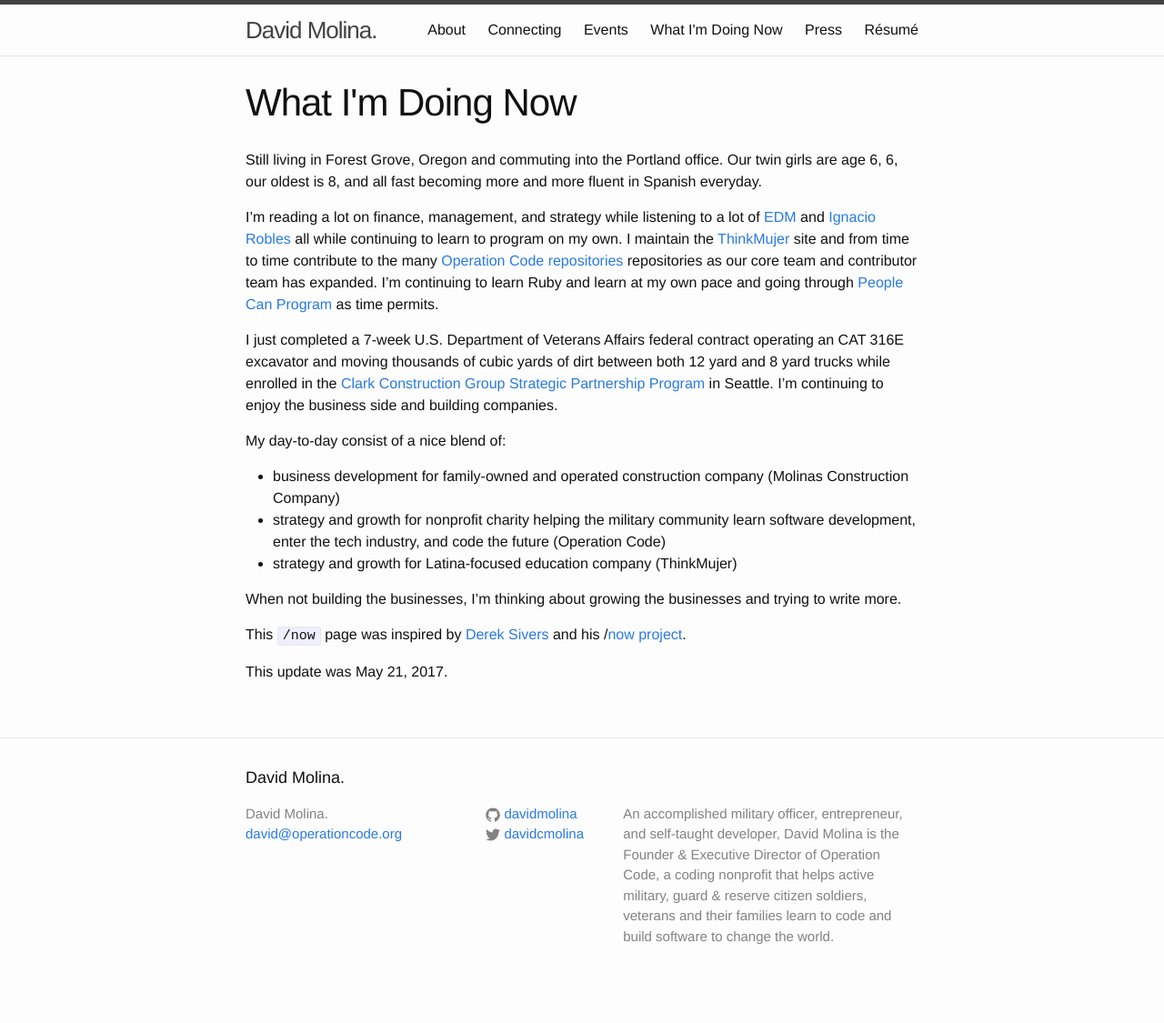
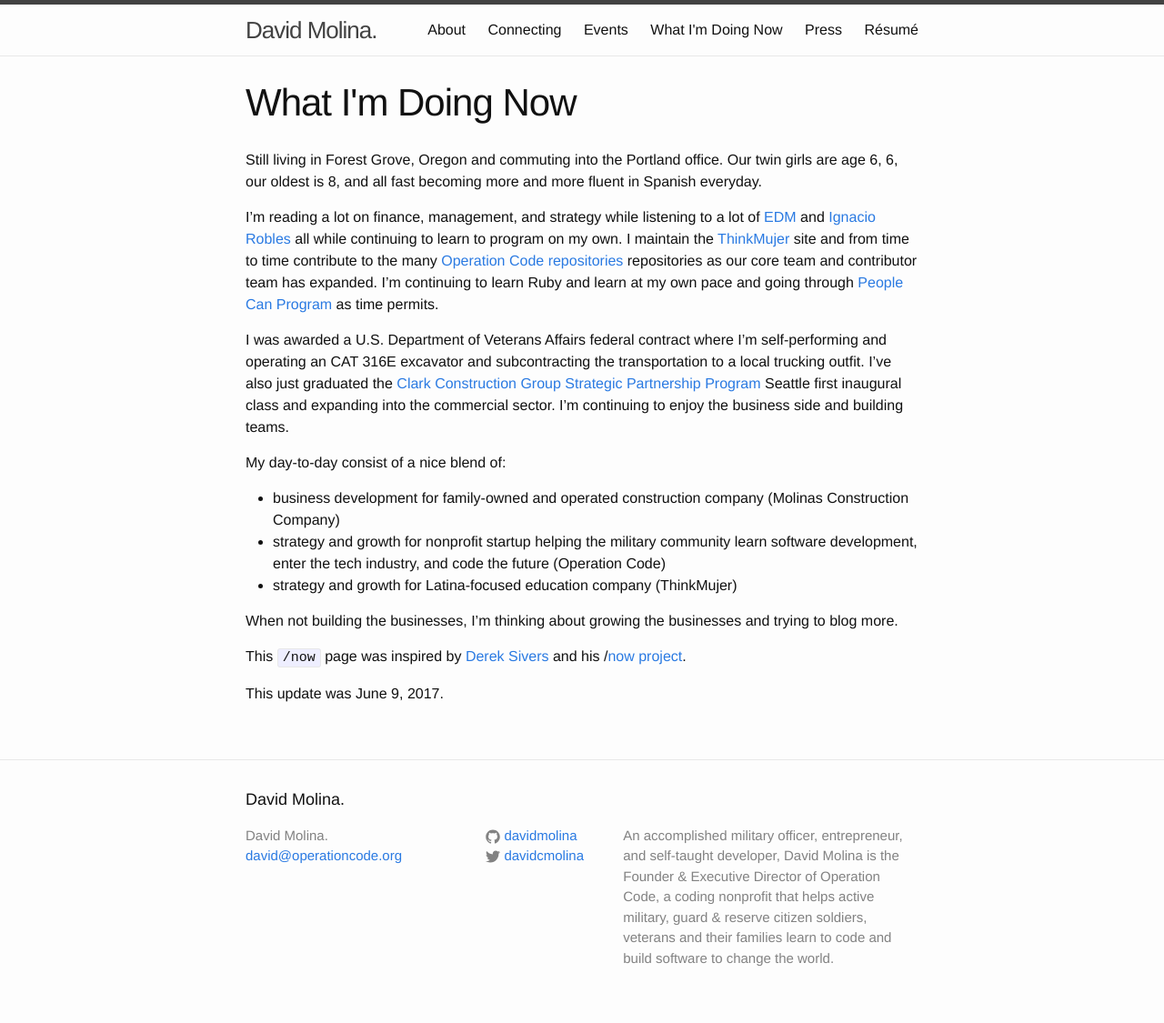
Before and after one commit to davidmolina/davidmolina.github.io, a Jekyll site: the page built from now.md, in a window 1280 px wide. Shown: the whole page at 91% size. Built offline with Jekyll 4.4.1, drawn with Linux system fonts in a browser that asks for light colours; before the commit the page ends 1101 px from its top, so only the background shows below that.

Commit message:
Embed video, update now

```diff
--- /dev/null
+++ b/_aerobatic.config.yml
@@ -0,0 +1 @@
+url: https://__baseurl__
--- a/now.md
+++ b/now.md
@@ -8,15 +8,15 @@
 
 I'm reading a lot on finance, management, and strategy while listening to a lot of [EDM](https://open.spotify.com/user/1137072174/playlist/4XAEkK9s6yTAGyTtaMEC0e) and [Ignacio Robles](https://open.spotify.com/user/123891019/playlist/2NFJsDhYBgIs5cRWzYZsfb) all while continuing to learn to program on my own. I maintain the [ThinkMujer](https://thinkmujer.com) site and from time to time contribute to the many [Operation Code repositories](https://github.com/OperationCode/) repositories as our core team and contributor team has expanded. I'm continuing to learn Ruby and learn at my own pace and going through [People Can Program](https://peoplecanprogram.com/index.html) as time permits.
 
-I just completed a 7-week U.S. Department of Veterans Affairs federal contract operating an CAT 316E excavator and moving thousands of cubic yards of dirt between both 12 yard and 8 yard trucks while enrolled in the [Clark Construction Group Strategic Partnership Program](http://clarkconstruction.com/news/clark-kicks-strategic-partnership-program-seattle) in Seattle. I'm continuing to enjoy the business side and building companies.
+I was awarded a U.S. Department of Veterans Affairs federal contract where I'm self-performing and operating an CAT 316E excavator and subcontracting the transportation to a local trucking outfit. I've also just graduated the [Clark Construction Group Strategic Partnership Program](http://clarkconstruction.com/news/clark-kicks-strategic-partnership-program-seattle) Seattle first inaugural class and expanding into the commercial sector. I'm continuing to enjoy the business side and building teams.
 
 My day-to-day consist of a nice blend of:
 - business development for family-owned and operated construction company (Molinas Construction Company)
-- strategy and growth for nonprofit charity helping the military community learn software development, enter the tech industry, and code the future (Operation Code)
+- strategy and growth for nonprofit startup helping the military community learn software development, enter the tech industry, and code the future (Operation Code)
 - strategy and growth for Latina-focused education company (ThinkMujer)
 
-When not building the businesses, I'm thinking about growing the businesses and trying to write more.
+When not building the businesses, I'm thinking about growing the businesses and trying to blog more.
 
 This `/now` page was inspired by [Derek Sivers](https://sivers.org/) and his /[now project](https://sivers.org/nowff).
 
-This update was May 21, 2017.
+This update was June 9, 2017.
```
Also changed, not shown: events.md (+5 -1 lines).
